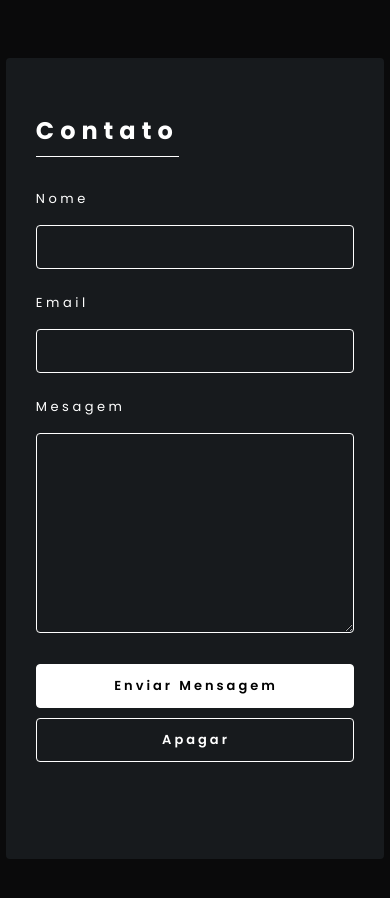
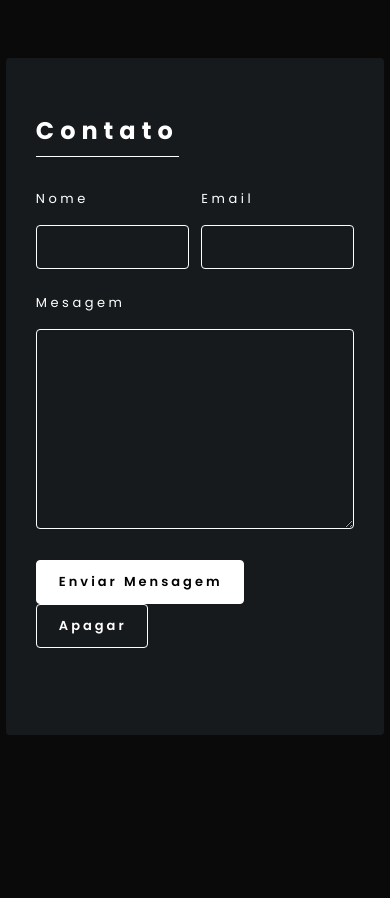
Before and after one commit to Melquiades004/trabralhoSarah, a plain HTML site: page pages/info.html in a window 390 px wide. Shown: the part 92-990 px from the top of the page. Drawn offline with Linux system fonts and the light colour scheme.

Commit message:
refactor: Remove unused CSS code in info.css

```diff
--- a/assets/css/info.css
+++ b/assets/css/info.css
@@ -109,23 +109,7 @@ form .icons a{
   margin-right: 10px;
 }
 
+/* Cria um efeito de hover para os elementos */
 form .half .item input:focus, form .full textarea:focus, form .action input[type="reset"]:hover, form .icons a:hover{
   background: rgba(255,255,255,0.075);
 }
-
-@media (max-width: 480px){
-  form .half{
-    flex-direction: column;
-  }
-  form .half .item{
-    width: 100%;
-  }
-  form .action{
-    display: flex;
-    flex-direction: column;
-  }
-  form .action input{
-    margin-bottom: 10px;
-    width: 100%;
-  }
-}
```
